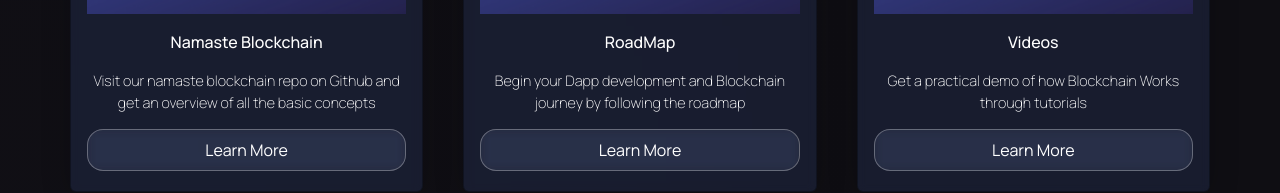
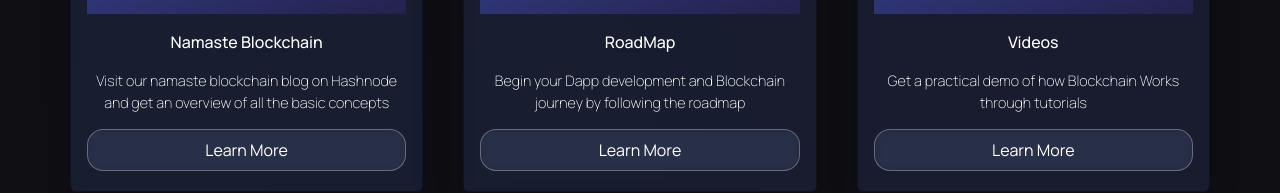
Before and after one commit to CODEX108/FINAL-BLOCKSPIRIT, a React (Vite) app in the folder client/: page /tutorial in a window 1280 px wide. Shown: the part 996-1189 px from the top of the page. Built offline with nearby package versions, Linux system fonts and the light colour scheme.

Commit message:
Updated the tutorial link with hashnode blog link

```diff
--- a/client/src/components/WorkCardData.js
+++ b/client/src/components/WorkCardData.js
@@ -5,8 +5,8 @@ const WorkCardData = [
     {
         imgsrc: github,
         title:"Namaste Blockchain",
-        text:"Visit our namaste blockchain repo on Github and get an overview of all the basic concepts ",
-        view:"https://github.com/CODEX108/Namaste-BlockChain"
+        text:"Visit our namaste blockchain blog on Hashnode and get an overview of all the basic concepts ",
+        view:"https://blockspirit.hashnode.dev/namaste-blockchain-by-blockspirit"
 
     },
 
```
